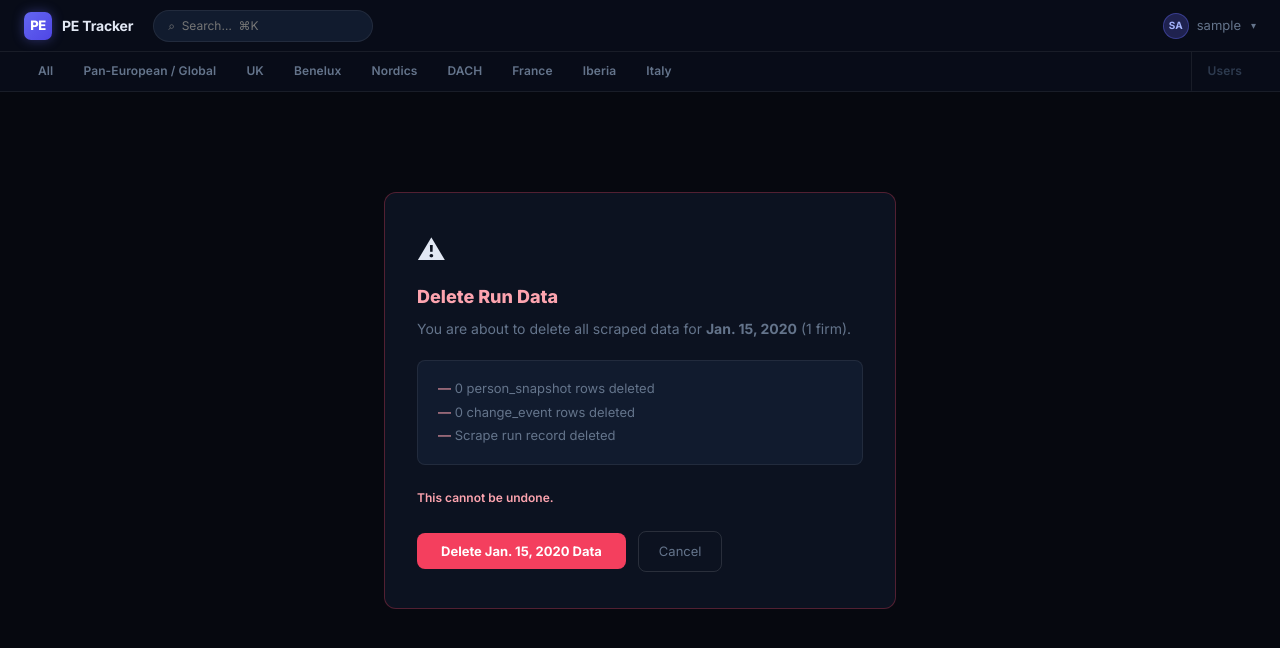
After one commit to AlvaroAmigo98/pe-tracker-web, a Django app: page /scrape-logs/1/delete/ in a window 1280 px wide. The commit adds this page. Shown: the top 648 px of the page. Run offline with Django 5.2, Linux system fonts and the light colour scheme; a user stored in the database is signed in; tables that the repository leaves empty hold one stand-in row (values such as "Sample post").

Commit message:
Add data review UI and run delete controls (Workstream 2 - web app)
- /data-review/: superuser view showing flagged scrape_staging batches;
  approve (force-promotes to person_snapshot) or reject each batch
- /scrape-logs/<id>/delete/: confirmation + delete for an entire run's
  snapshot and change_event rows (scoped to that run's firms)
- /scrape-logs/<id>/delete-firm/: confirmation + delete for a single
  firm's data within a run
- base.html: added Scrape Logs and Data Review links to user dropdown;
  Data Review highlighted in leave-red to surface urgency
- models.py: ScrapeStaging.batch_id changed from UUIDField to TextField
  to match the TEXT column defined in the Supabase migration SQL
- All delete/approve actions logged to tracker.audit logger

Co-Authored-By: Claude Sonnet 4.6 <noreply@anthropic.com>

```diff
--- a/tracker/templates/tracker/base.html
+++ b/tracker/templates/tracker/base.html
@@ -449,6 +449,10 @@
           {% if request.user.is_superuser %}
           <a href="{% url 'user_admin' %}" style="display:block;padding:10px 16px;font-size:13px;
              color:var(--text-1);text-decoration:none;border-bottom:1px solid var(--border)">User Management</a>
+          <a href="{% url 'scrape_logs' %}" style="display:block;padding:10px 16px;font-size:13px;
+             color:var(--text-1);text-decoration:none;border-bottom:1px solid var(--border)">Scrape Logs</a>
+          <a href="{% url 'data_review' %}" style="display:block;padding:10px 16px;font-size:13px;
+             color:var(--leave-text);text-decoration:none;border-bottom:1px solid var(--border)">Data Review</a>
           {% endif %}
           <form method="post" action="{% url 'logout' %}" style="margin:0">
             {% csrf_token %}
@@ -477,7 +481,7 @@
       <a href="{% url 'dashboard' %}?bucket=Iberia"   class="bucket-tab {% if active_bucket == 'Iberia' %}active{% endif %}">Iberia</a>
       <a href="{% url 'dashboard' %}?bucket=Italy"    class="bucket-tab {% if active_bucket == 'Italy' %}active{% endif %}">Italy</a>
       {% if request.user.is_superuser %}
-      <a href="{% url 'user_admin' %}" class="bucket-tab users-tab {% if active_view == 'user_admin' or active_view == 'scrape_logs' %}active{% endif %}">Users</a>
+      <a href="{% url 'user_admin' %}" class="bucket-tab users-tab {% if active_view == 'user_admin' or active_view == 'scrape_logs' or active_view == 'data_review' %}active{% endif %}">Users</a>
       {% endif %}
     </div>
   </div>
--- a/tracker/templates/tracker/dashboard.html
+++ b/tracker/templates/tracker/dashboard.html
@@ -231,6 +231,7 @@
 <script>
 const BUCKET = '{{ bucket_filter|escapejs }}';
 
+// #1: Period buttons — updates ?days= in URL while preserving all other active filters
 function setPeriod(val) {
   const p = new URLSearchParams(window.location.search);
   p.delete('export');
--- /dev/null
+++ b/tracker/templates/tracker/delete_confirm.html
@@ -0,0 +1,99 @@
+{% extends "tracker/base.html" %}
+{% block content %}
+<style>
+  .confirm-wrap {
+    max-width: 560px; margin: 72px auto; padding: 0 24px;
+  }
+  .confirm-card {
+    background: var(--surface);
+    border: 1px solid rgba(244,63,94,.3);
+    border-radius: var(--r);
+    padding: 36px 32px;
+  }
+  .confirm-icon { font-size: 28px; margin-bottom: 12px; }
+  .confirm-title { font-size: 18px; font-weight: 800; color: var(--leave-text); margin-bottom: 8px; }
+  .confirm-desc  { font-size: 14px; color: var(--text-2); margin-bottom: 20px; line-height: 1.6; }
+  .confirm-details {
+    background: var(--surface2); border: 1px solid var(--border);
+    border-radius: var(--r-sm); padding: 16px 20px; margin-bottom: 24px;
+  }
+  .confirm-details li {
+    font-size: 13px; color: var(--text-2); line-height: 1.8; list-style: none;
+    padding-left: 0;
+  }
+  .confirm-details li::before { content: "— "; color: var(--leave-text); }
+  .confirm-warning {
+    font-size: 12px; color: var(--leave-text);
+    margin-bottom: 24px; font-weight: 600;
+  }
+  .confirm-actions { display: flex; gap: 12px; align-items: center; }
+  .btn-danger {
+    padding: 10px 24px; border-radius: 8px; font-size: 13px; font-weight: 700;
+    background: var(--leave); color: #fff; border: none; cursor: pointer;
+    font-family: inherit;
+  }
+  .btn-danger:hover { background: #e11d48; }
+  .btn-cancel {
+    padding: 10px 20px; border-radius: 8px; font-size: 13px;
+    color: var(--text-2); text-decoration: none; border: 1px solid var(--border2);
+    background: none; cursor: pointer; font-family: inherit;
+  }
+  .btn-cancel:hover { color: var(--text-1); border-color: var(--text-2); }
+</style>
+
+<div class="confirm-wrap">
+  <div class="confirm-card">
+    <div class="confirm-icon">⚠</div>
+
+    {% if mode == 'run' %}
+    <div class="confirm-title">Delete Run Data</div>
+    <div class="confirm-desc">
+      You are about to delete all scraped data for
+      <strong>{{ run_date }}</strong>
+      ({{ firm_count }} firm{{ firm_count|pluralize }}).
+    </div>
+    <div class="confirm-details">
+      <ul>
+        <li>{{ snapshot_count }} person_snapshot row{{ snapshot_count|pluralize }} deleted</li>
+        <li>{{ event_count }} change_event row{{ event_count|pluralize }} deleted</li>
+        <li>Scrape run record deleted</li>
+      </ul>
+    </div>
+    <div class="confirm-warning">This cannot be undone.</div>
+    <div class="confirm-actions">
+      <form method="post" action="{% url 'delete_run' run.id %}" style="margin:0">
+        {% csrf_token %}
+        <input type="hidden" name="confirmed" value="1">
+        <button type="submit" class="btn-danger">Delete {{ run_date }} Data</button>
+      </form>
+      <a href="{% url 'scrape_logs' %}" class="btn-cancel">Cancel</a>
+    </div>
+
+    {% else %}
+    <div class="confirm-title">Delete Firm Data</div>
+    <div class="confirm-desc">
+      You are about to delete all snapshots for
+      <strong>{{ firm_name }}</strong> on <strong>{{ run_date }}</strong>.
+    </div>
+    <div class="confirm-details">
+      <ul>
+        <li>{{ snapshot_count }} person_snapshot row{{ snapshot_count|pluralize }} deleted</li>
+        <li>{{ event_count }} change_event row{{ event_count|pluralize }} deleted</li>
+        <li>Scrape run firm record deleted</li>
+      </ul>
+    </div>
+    <div class="confirm-warning">This cannot be undone.</div>
+    <div class="confirm-actions">
+      <form method="post" action="{% url 'delete_firm_snapshot' run.id %}" style="margin:0">
+        {% csrf_token %}
+        <input type="hidden" name="firm_name" value="{{ firm_name }}">
+        <input type="hidden" name="confirmed" value="1">
+        <button type="submit" class="btn-danger">Delete {{ firm_name }}</button>
+      </form>
+      <a href="{% url 'scrape_logs' %}" class="btn-cancel">Cancel</a>
+    </div>
+    {% endif %}
+
+  </div>
+</div>
+{% endblock %}
--- a/tracker/urls.py
+++ b/tracker/urls.py
@@ -12,6 +12,11 @@ urlpatterns = [
     path('search/', views.search, name='search'),
     path('api/search/', views.api_search, name='api_search'),
     path('scrape-logs/', views.scrape_logs, name='scrape_logs'),
+    path('scrape-logs/<int:run_id>/delete/', views.delete_run, name='delete_run'),
+    path('scrape-logs/<int:run_id>/delete-firm/', views.delete_firm_snapshot, name='delete_firm_snapshot'),
+    path('data-review/', views.data_review, name='data_review'),
+    path('data-review/batch/<str:batch_id>/approve/', views.batch_approve, name='batch_approve'),
+    path('data-review/batch/<str:batch_id>/reject/', views.batch_reject, name='batch_reject'),
     path('profile/',    views.profile,     name='profile'),
     path('users/',      views.user_admin,  name='user_admin'),
     path('watchlist/toggle/<int:company_id>/', views.watchlist_toggle, name='watchlist_toggle'),
--- a/tracker/views.py
+++ b/tracker/views.py
@@ -5,7 +5,7 @@ from django.http import HttpResponse, JsonResponse
 from django.db.models import Count, Max, Q
 from django.db.models.functions import TruncMonth
 from django.core.cache import cache
-from .models import Company, Person, PersonSnapshot, ChangeEvent, ScrapeRun, ScrapeRunFirm, AuditLog
+from .models import Company, Person, PersonSnapshot, ChangeEvent, ScrapeRun, ScrapeRunFirm, AuditLog, ScrapeStaging
 
 import json
 import logging
@@ -1066,6 +1066,190 @@ def person_profile(request, person_id):
     })
 
 
+def _infer_seniority(title: str) -> str:
+    if not title:
+        return 'Other'
+    t = title.lower()
+    if any(x in t for x in [
+        'managing director', 'managing partner', 'co-founder', 'founding partner',
+        'chief executive', 'chairman', 'co-ceo',
+    ]):
+        return 'Partner / MD'
+    if 'partner' in t and not any(x in t for x in ['operating partner', 'advisory']):
+        return 'Partner / MD'
+    if 'director' in t and 'associate director' not in t:
+        return 'Director'
+    if 'vice president' in t or ' vp ' in t or t.startswith('vp ') or t.endswith(' vp'):
+        return 'VP'
+    if 'principal' in t:
+        return 'Principal'
+    if 'associate' in t:
+        return 'Associate'
+    if 'analyst' in t:
+        return 'Analyst'
+    return 'Other'
+
+
+@_superuser_required
+def data_review(request):
+    flagged_rows = ScrapeStaging.objects.filter(
+        status='flagged'
+    ).order_by('firm_name', 'run_date', 'batch_id')
+
+    batches = {}
+    for row in flagged_rows:
+        bid = row.batch_id
+        if bid not in batches:
+            batches[bid] = {
+                'batch_id': bid,
+                'firm_name': row.firm_name,
+                'run_date': row.run_date,
+                'flag_reasons': set(),
+                'rows': [],
+            }
+        if row.flag_reason:
+            batches[bid]['flag_reasons'].add(row.flag_reason)
+        batches[bid]['rows'].append(row)
+
+    batch_list = []
+    for bid, batch in batches.items():
+        batch['count'] = len(batch['rows'])
+        batch['sample_names'] = [r.person_name for r in batch['rows'][:5] if r.person_name]
+        batch['flag_reason_str'] = '; '.join(sorted(batch['flag_reasons']))
+        batch_list.append(batch)
+
+    batch_list.sort(key=lambda x: (x['run_date'], x['firm_name']), reverse=True)
+
+    return render(request, 'tracker/data_review.html', {
+        'batches':       batch_list,
+        'total_flagged': sum(b['count'] for b in batch_list),
+    })
+
+
+@_superuser_required
+def batch_approve(request, batch_id):
+    if request.method != 'POST':
+        return redirect('data_review')
+
+    rows = list(ScrapeStaging.objects.filter(batch_id=batch_id, status='flagged'))
+    if not rows:
+        return redirect('data_review')
+
+    firm_name = rows[0].firm_name
+    run_date  = rows[0].run_date
+
+    company, _ = Company.objects.get_or_create(name=firm_name)
+
+    promoted = 0
+    for row in rows:
+        if not row.person_name:
+            continue
+        person = Person.objects.filter(company=company, full_name=row.person_name).first()
+        if not person:
+            person = Person.objects.create(
+                company=company,
+                full_name=row.person_name,
+                first_seen_at=run_date,
+            )
+        if not PersonSnapshot.objects.filter(person=person, scraped_at=run_date).exists():
+            PersonSnapshot.objects.create(
+                person=person,
+                job_title=row.job_title,
+                seniority=_infer_seniority(row.job_title or ''),
+                team=row.team,
+                location=row.location,
+                scraped_at=run_date,
+            )
+            promoted += 1
+
+    ScrapeStaging.objects.filter(batch_id=batch_id).update(status='promoted')
+    audit_logger.info('BATCH_APPROVE batch_id=%s firm=%s user=%s promoted=%d',
+                      batch_id, firm_name, request.user.username, promoted)
+    return redirect('data_review')
+
+
+@_superuser_required
+def batch_reject(request, batch_id):
+    if request.method != 'POST':
+        return redirect('data_review')
+
+    ScrapeStaging.objects.filter(batch_id=batch_id, status='flagged').update(status='rejected')
+    audit_logger.info('BATCH_REJECT batch_id=%s user=%s', batch_id, request.user.username)
+    return redirect('data_review')
+
+
+@_superuser_required
+def delete_run(request, run_id):
+    run      = get_object_or_404(ScrapeRun, id=run_id)
+    run_date = run.ran_at.date()
+
+    firm_names = list(ScrapeRunFirm.objects.filter(run_id=run_id).values_list('firm_name', flat=True))
+
+    if request.method == 'POST' and request.POST.get('confirmed'):
+        PersonSnapshot.objects.filter(
+            person__company__name__in=firm_names, scraped_at=run_date
+        ).delete()
+        ChangeEvent.objects.filter(
+            person__company__name__in=firm_names, detected_at=run_date
+        ).delete()
+        ScrapeRunFirm.objects.filter(run_id=run_id).delete()
+        run.delete()
+        audit_logger.info('DELETE_RUN run_id=%d run_date=%s firms=%d user=%s',
+                          run_id, run_date, len(firm_names), request.user.username)
+        return redirect('scrape_logs')
+
+    snapshot_count = PersonSnapshot.objects.filter(
+        person__company__name__in=firm_names, scraped_at=run_date
+    ).count()
+    event_count = ChangeEvent.objects.filter(
+        person__company__name__in=firm_names, detected_at=run_date
+    ).count()
+
+    return render(request, 'tracker/delete_confirm.html', {
+        'run':            run,
+        'run_date':       run_date,
+        'firm_count':     len(firm_names),
+        'snapshot_count': snapshot_count,
+        'event_count':    event_count,
+        'mode':           'run',
+    })
+
+
+@_superuser_required
+def delete_firm_snapshot(request, run_id):
+    run      = get_object_or_404(ScrapeRun, id=run_id)
+    run_date = run.ran_at.date()
+    firm_name = request.GET.get('firm') or request.POST.get('firm_name', '')
+
+    if request.method == 'POST' and request.POST.get('confirmed'):
+        PersonSnapshot.objects.filter(
+            person__company__name=firm_name, scraped_at=run_date
+        ).delete()
+        ChangeEvent.objects.filter(
+            person__company__name=firm_name, detected_at=run_date
+        ).delete()
+        ScrapeRunFirm.objects.filter(run_id=run_id, firm_name=firm_name).delete()
+        audit_logger.info('DELETE_FIRM run_id=%d firm=%s run_date=%s user=%s',
+                          run_id, firm_name, run_date, request.user.username)
+        return redirect('scrape_logs')
+
+    snapshot_count = PersonSnapshot.objects.filter(
+        person__company__name=firm_name, scraped_at=run_date
+    ).count()
+    event_count = ChangeEvent.objects.filter(
+        person__company__name=firm_name, detected_at=run_date
+    ).count()
+
+    return render(request, 'tracker/delete_confirm.html', {
+        'run':            run,
+        'run_date':       run_date,
+        'firm_name':      firm_name,
+        'snapshot_count': snapshot_count,
+        'event_count':    event_count,
+        'mode':           'firm',
+    })
+
+
 @_superuser_required
 def scrape_logs(request):
     runs = list(ScrapeRun.objects.order_by('-ran_at')[:52])
```
Also changed, not shown: tracker/models.py (+42 -0 lines), tracker/templates/tracker/data_review.html (added, +117 -0 lines), tracker/templates/tracker/scrape_logs.html (+23 -2 lines).
